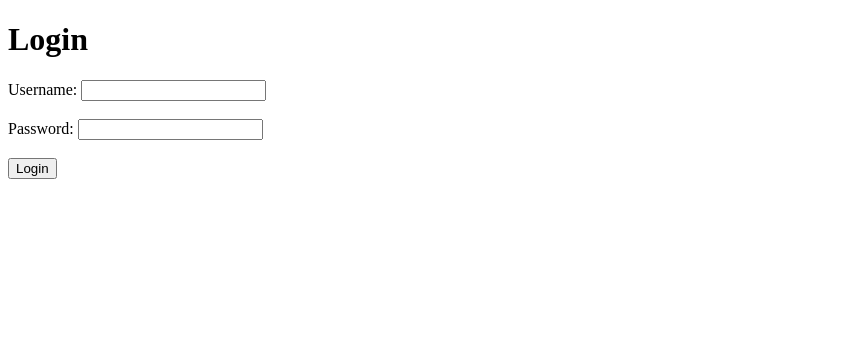
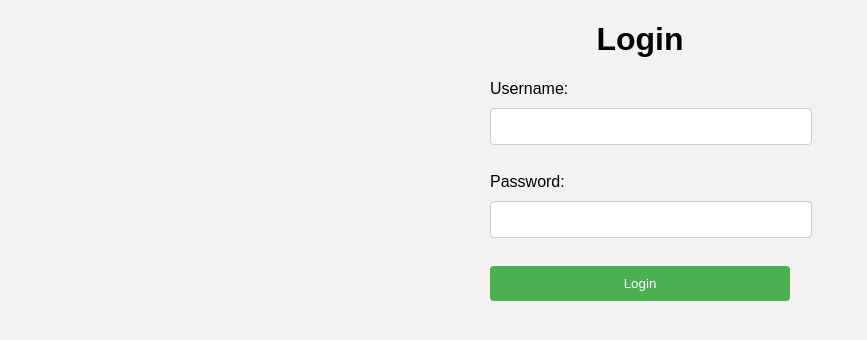
Before and after one commit to tejuiceB/Learning-git, a plain HTML site: page index.html in a window 1280 px wide. Shown: the whole page, without its empty margins (0-867 px from the left). Drawn offline with Linux system fonts and the light colour scheme.

Commit message:
Added css code and linked in HTML file

```diff
--- a/index.html
+++ b/index.html
@@ -1,6 +1,7 @@
 <!DOCTYPE html>
 <html>
 <head>
+  <link rel="stylesheet" href="style.css">
   <title>Login Page</title>
 </head>
 <body>
--- a/style.css
+++ b/style.css
@@ -0,0 +1,42 @@
+
+body {
+  font-family: Arial, sans-serif;
+  background-color: #f2f2f2;
+}
+
+h1 {
+  text-align: center;
+}
+
+form {
+  width: 300px;
+  margin: 0 auto;
+}
+
+label {
+  display: block;
+  margin-bottom: 10px;
+}
+
+input[type="text"],
+input[type="password"] {
+  width: 100%;
+  padding: 10px;
+  margin-bottom: 10px;
+  border: 1px solid #ccc;
+  border-radius: 4px;
+}
+
+input[type="submit"] {
+  width: 100%;
+  padding: 10px;
+  background-color: #4CAF50;
+  color: white;
+  border: none;
+  border-radius: 4px;
+  cursor: pointer;
+}
+
+input[type="submit"]:hover {
+  background-color: #45a049;
+}
```
